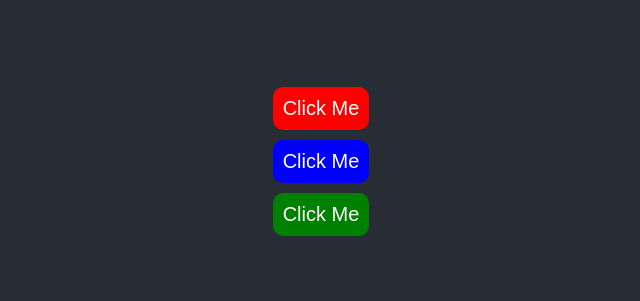
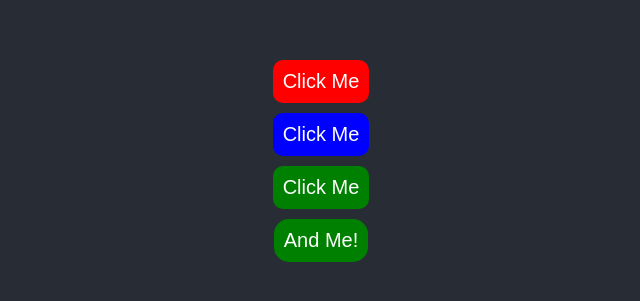
Before and after one commit to arturPabjanczyk/kursReacta_week_04_style_property, a React (Create React App) app: page / in a window 1280 px wide. Shown: the part 239-540 px from the top of the page, without its empty margins (319-959 px from the left). Built offline with nearby package versions, Linux system fonts and the light colour scheme.

Commit message:
Emotion styled button

```diff
--- a/src/App.js
+++ b/src/App.js
@@ -1,5 +1,27 @@
 import React from 'react';
+import styled from '@emotion/styled'
 import './App.css';
+
+const EmotionButton = styled.button`
+    --hover-background: darkgreen;
+    --active-background: lightgreen;
+    font-size: 20px;
+    color: white;
+    background-color: ${props => props.backgroundColor || "darkmagenta"};
+    border: none;
+    border-radius: ${props => props.borderRadius || 5}px;
+    padding: 10px;
+    outline: none;
+    margin: 5px;
+
+    &:hover {
+        background-color: var(--hover-background);
+    }
+
+    &:active {
+        background-color: var(--active-background);
+    }
+`
 
 function App() {
     return (
@@ -7,14 +29,15 @@ function App() {
             <header className="App-header">
                 <Button type="danger">Click Me</Button>
                 <Button type="primary">Click Me</Button>
-                <Button >Click Me</Button>
+                <Button>Click Me</Button>
+                <EmotionButton borderRadius={15} backgroundColor = "green">And Me!</EmotionButton>
             </header>
         </div>
     );
 }
 
 function Button(props) {
-    const buttonStyle= {};
+    const buttonStyle = {};
     if (props.type === "primary") {
         buttonStyle["--normal-background"] = "blue"
         buttonStyle["--hover-background"] = "darkblue"
```
